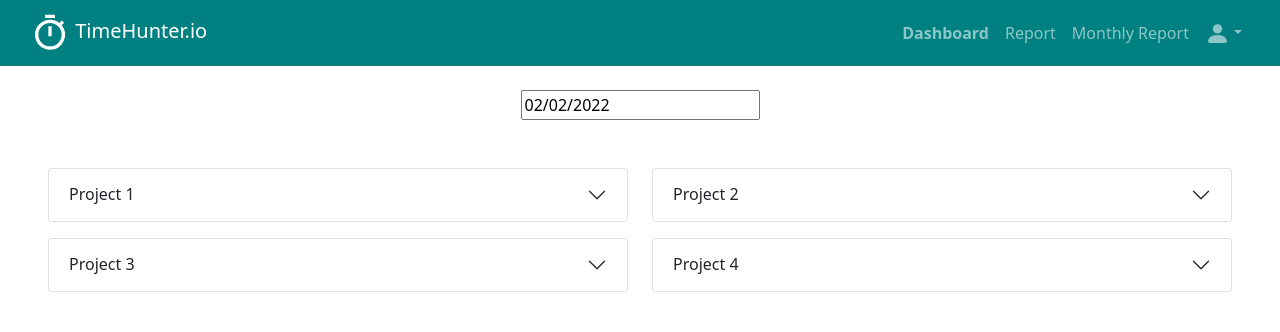
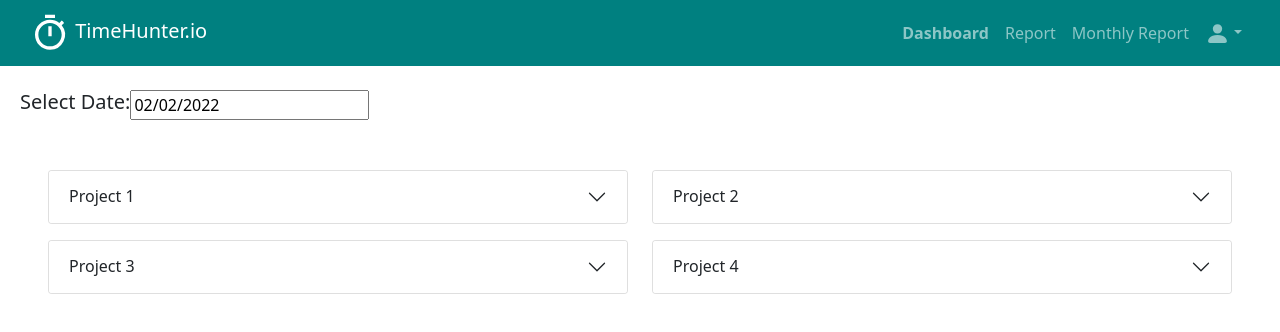
Before and after one commit to KishoreBarik/Interns2021_Team4, a React (Create React App) app in the folder UI/: page /user/dashboard in a window 1280 px wide. Shown: the top 332 px of the page. Built offline with nearby package versions, Linux system fonts and the light colour scheme.

Commit message:
Added DatePicker in Dashboard

```diff
--- a/UI/src/components/Dashboard.css
+++ b/UI/src/components/Dashboard.css
@@ -3,3 +3,8 @@
   flex-direction: row;
   justify-content: center;
 }
+.date-picker-container {
+  display: flex;
+  justify-content: flex-start;
+  margin-left: 20px;
+}
--- a/UI/src/components/Dashboard.js
+++ b/UI/src/components/Dashboard.js
@@ -39,13 +39,20 @@ class Dashboard extends Component {
           username="Username"
           logout="Log Out"
         />
+        <div class="date-picker-container">
           <div>
+            <h5>Select Date:</h5>
+          </div>
+          <div class="row">
+            <div class="col-12">
               <DatePicker
                 selected={this.state.startDate}
                 onChange={this.handleChange}
                 name="startDate"
-            dateFormat="MM/dd/yyyy"
+                dateFormat="dd/MM/yyyy"
               />
+            </div>
+          </div>
         </div>
         <div class="m-5">
           <div class="row">
```
Lines whose indentation alone changed are shown as unchanged.
